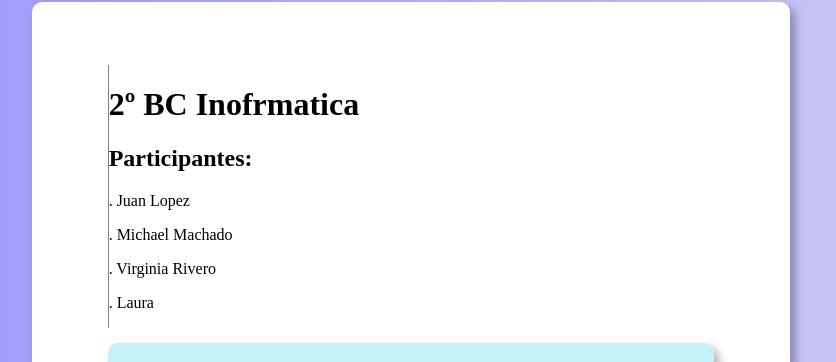
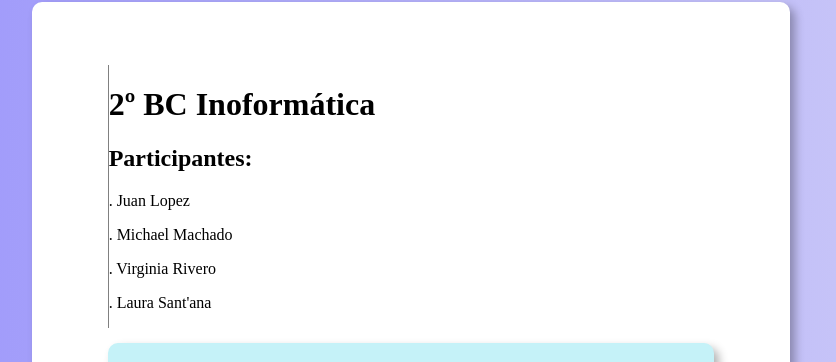
Before and after one commit to DaikiDash/Disenio-web, a plain HTML site: page participantes.html in a window 1280 px wide. Shown: the part 192-554 px from the top of the page, without its empty margins (229-1065 px from the left). Drawn offline with Linux system fonts and the light colour scheme.

Commit message:
Update participantes.html

```diff
--- a/participantes.html
+++ b/participantes.html
@@ -13,12 +13,12 @@
      <form>
         <div class="Formulario">
            <div class="names">
-            <h1>2º BC Inofrmatica</h1>
+            <h1>2º BC Inoformática</h1>
             <h2>Participantes:</h2>
             <p>.  Juan Lopez</p>
             <p>.  Michael Machado</p>
             <p>.  Virginia Rivero</p>
-            <p>.  Laura</p>
+            <p>.  Laura Sant'ana</p>
            </div>
             <a href="index.html" class="b">Volver</a>
 
```
